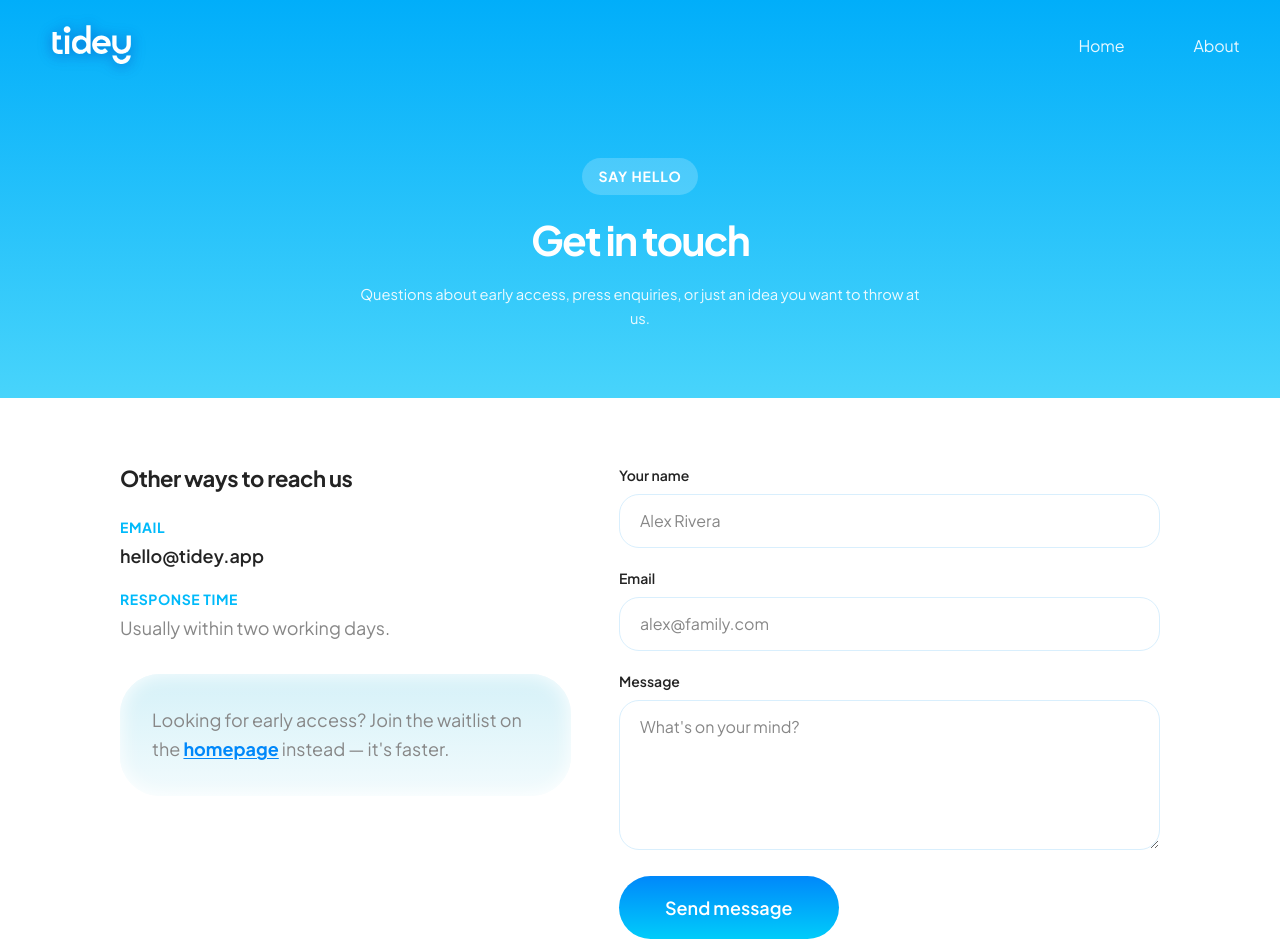
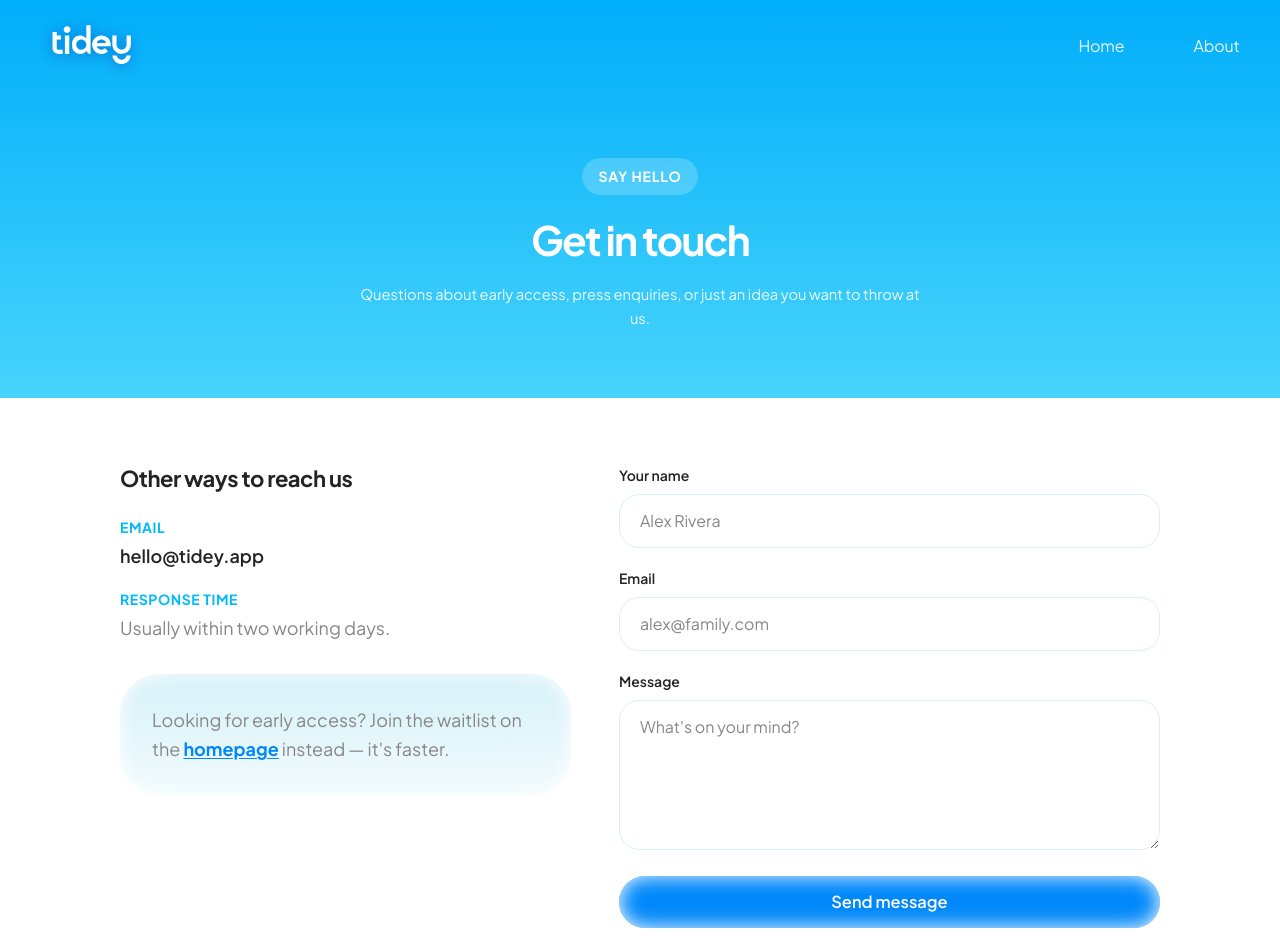
Before and after one commit to Ozzie-code-alt/Tidey-web, a Next.js app: page /contact in a window 1280 px wide. Shown: the top 952 px of the page. Built offline with nearby package versions, Linux system fonts and the light colour scheme.

Commit message:
Update contact form button

```diff
--- a/components/ContactForm.tsx
+++ b/components/ContactForm.tsx
@@ -163,9 +163,11 @@ export default function ContactForm() {
       <button
         type="submit"
         disabled={status === "sending"}
-        className="h-[63px] self-start rounded-full bg-[linear-gradient(180deg,#0088FA_0%,#00CCFA_100%)] px-[46px] text-[18px] font-semibold text-white transition hover:brightness-105 active:scale-[0.98] disabled:cursor-not-allowed disabled:opacity-60"
+        className="inline-flex w-full items-center justify-center gap-[14px] rounded-[60px] bg-[#0088FA] px-8 py-5 text-white shadow-[inset_0px_0px_20px_#FFFFFF] transition hover:brightness-105 active:scale-[0.97] disabled:cursor-not-allowed disabled:opacity-60 md:min-w-79 lg:w-auto lg:px-[clamp(25px,2.42vw,46px)] lg:py-[clamp(14px,1.37vw,26px)]"
       >
-        {status === "sending" ? "Sending…" : "Send message"}
+        <span className="text-center text-[18px] font-semibold leading-none lg:text-[clamp(16px,calc(0.57vw+9.14px),20px)]">
+          {status === "sending" ? "Sending…" : "Send message"}
+        </span>
       </button>
     </form>
   );
```
